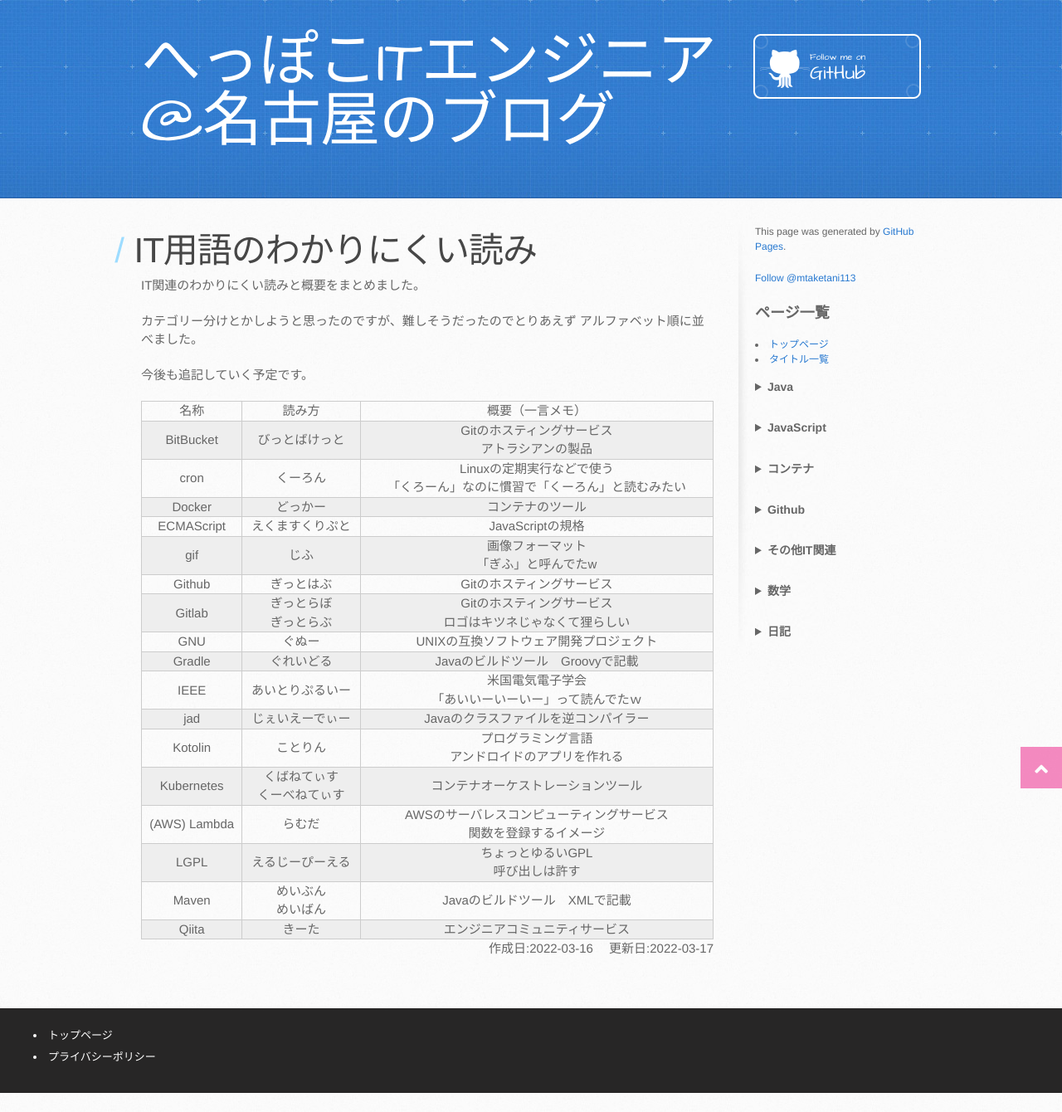
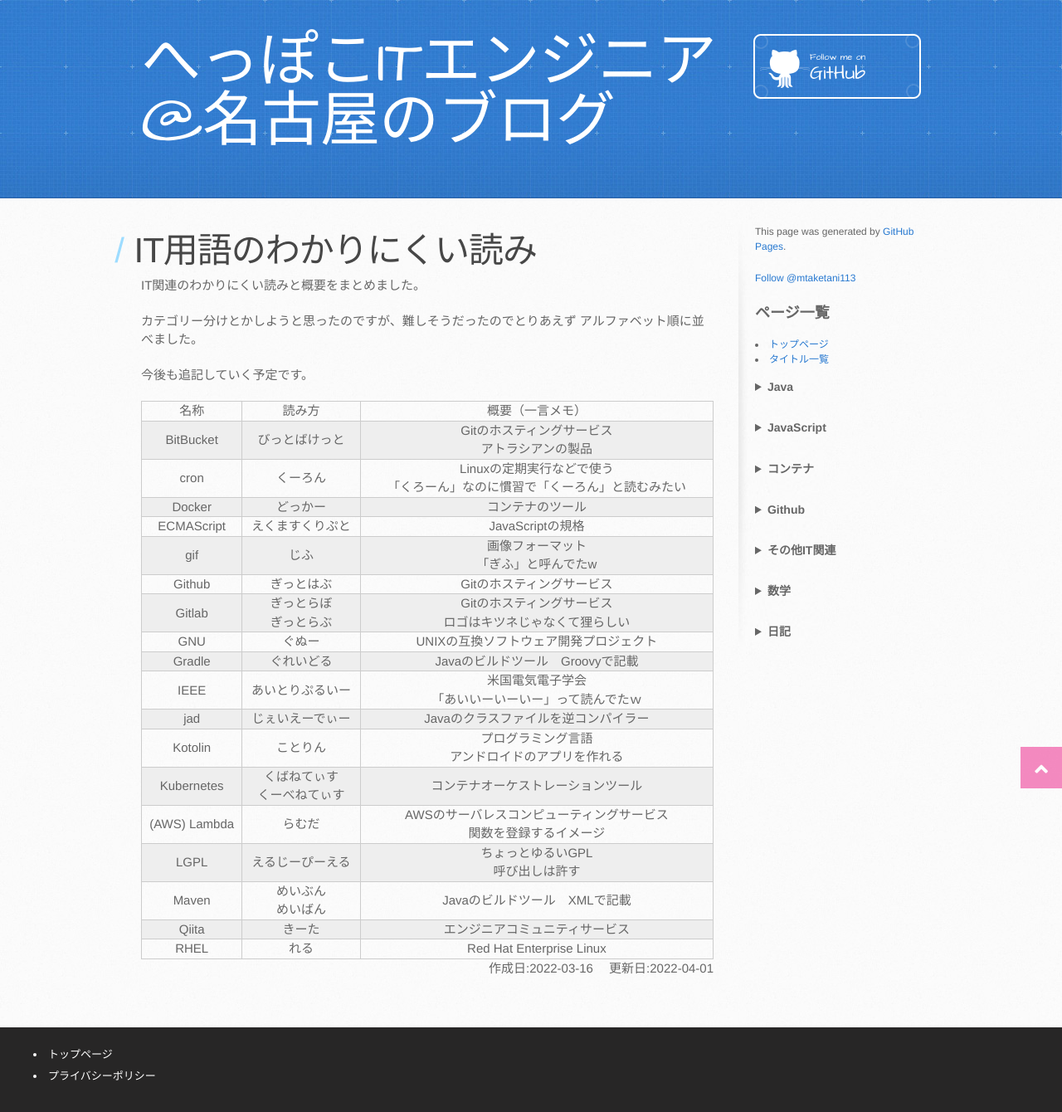
Before and after one commit to mtaketani113/mtaketani113.github.io, a Jekyll site: the page built from it/other/technicalTerms.md, in a window 1280 px wide. Shown: the whole page at 83% size. Built offline with Jekyll 4.4.1, drawn with Linux system fonts in a browser that asks for light colours; nearby versions of some CDN libraries; comment, search, counter and statistics services are not loaded; the repository's description, which GitHub fills in, is left out; before the commit the page ends 1317 px from its top, so only the background shows below that.

Commit message:
RHELを追加

```diff
--- a/it/other/technicalTerms.md
+++ b/it/other/technicalTerms.md
@@ -4,7 +4,7 @@ title: IT用語のわかりにくい読み
 description: IT用語のわかりにくい読みと概要をまとめました。徐々に増やしていく予定です。
 category: IT
 created_at: 2022-03-16
-last_modifeid_at: 2022-03-17
+last_modifeid_at: 2022-04-01
 ---
 
 IT関連のわかりにくい読みと概要をまとめました。
@@ -33,3 +33,4 @@ IT関連のわかりにくい読みと概要をまとめました。
 | LGPL | えるじーぴーえる | ちょっとゆるいGPL<br/>呼び出しは許す |
 | Maven | めいぶん<br/>めいばん | Javaのビルドツール　XMLで記載 |
 | Qiita | きーた | エンジニアコミュニティサービス |
+| RHEL | れる | Red Hat Enterprise Linux |
```
